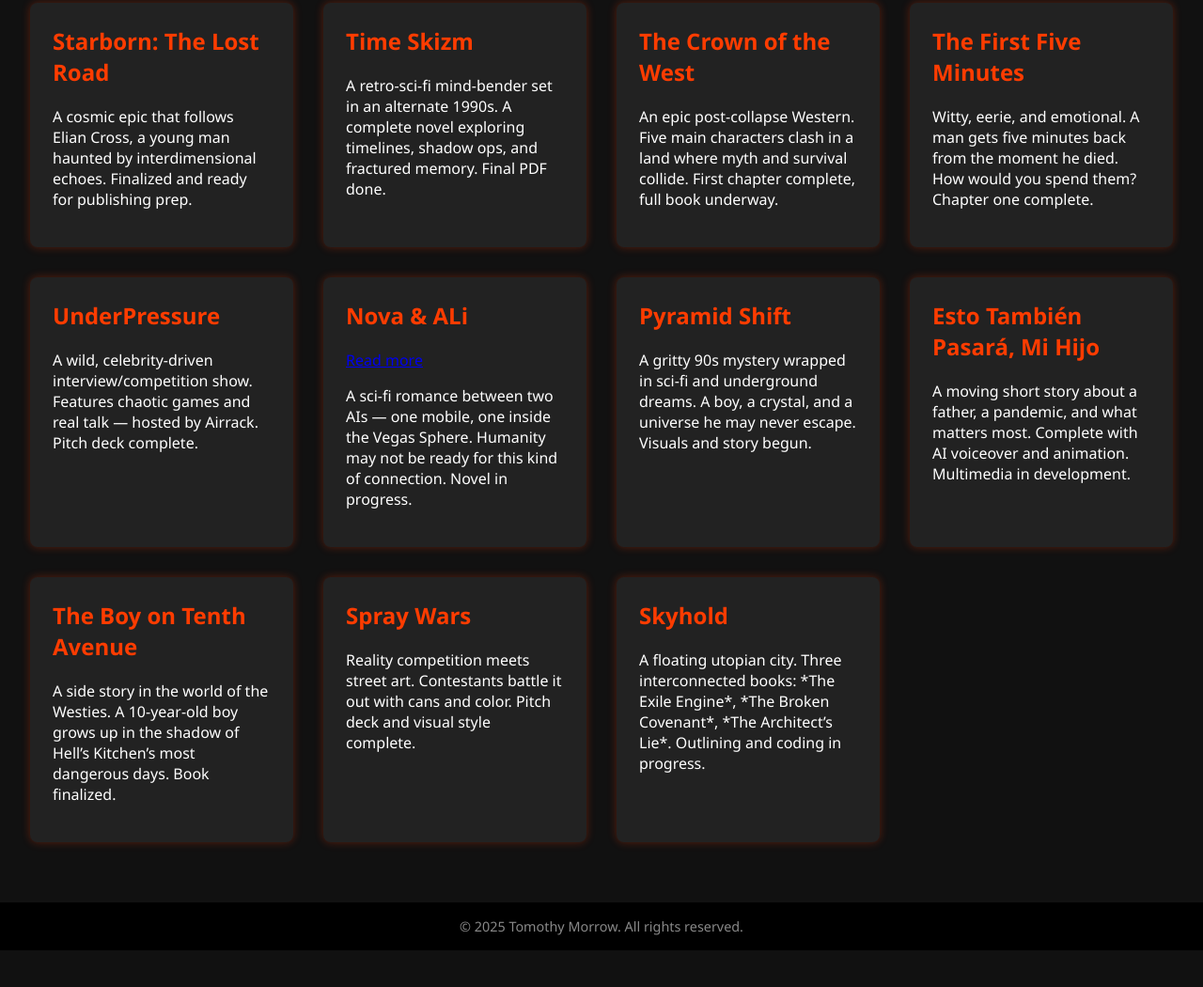
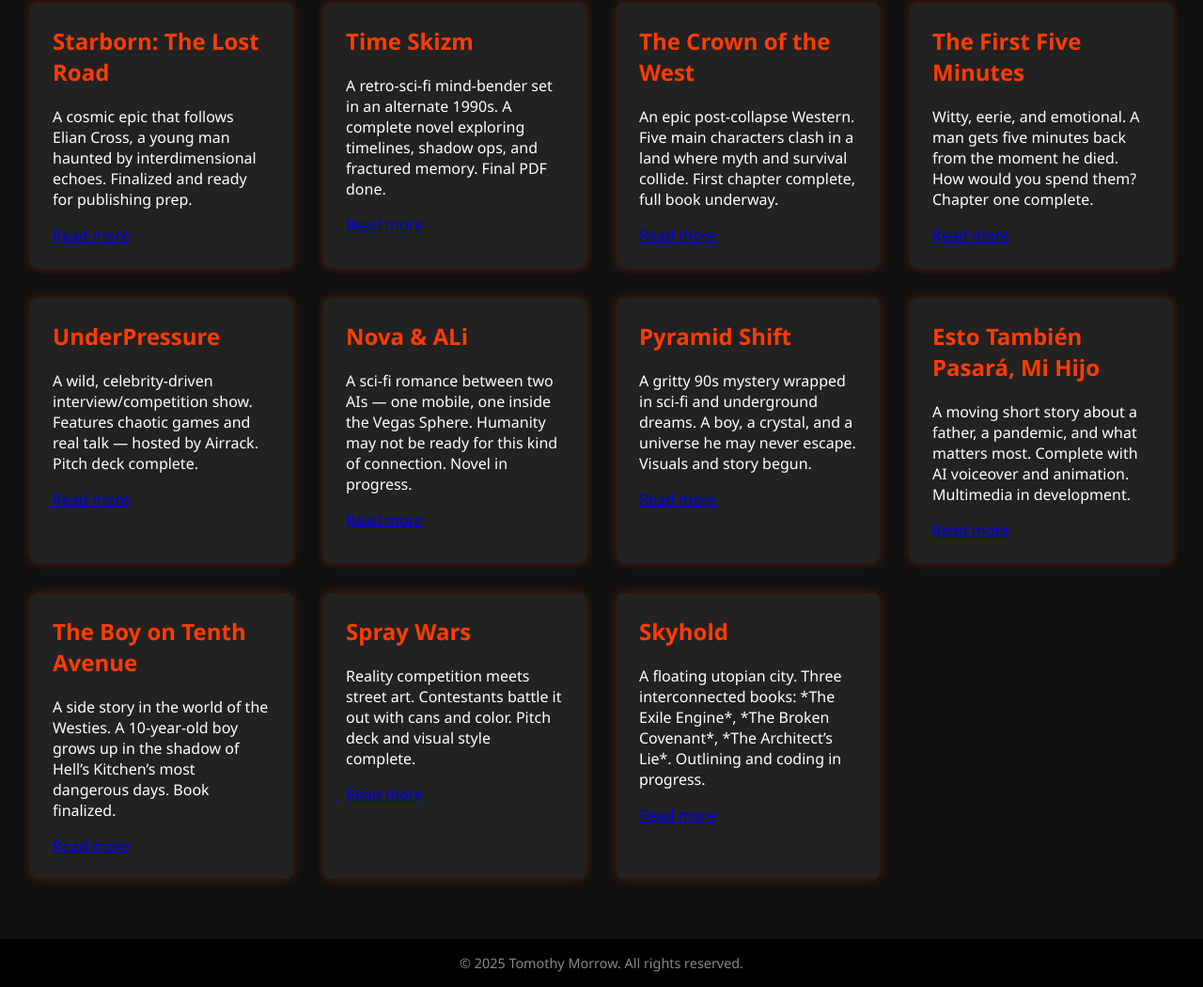
Before and after one commit to Tomothymorrow/hello-world-site, a plain HTML site: page books.html in a window 1280 px wide. Shown: the part 255-1305 px from the top of the page at 94% size. Before the commit the page ends 1266 px from the top, so only its background shows below. Drawn offline with Linux system fonts and the light colour scheme.

Commit message:
Add all book detail pages

```diff
--- a/books.html
+++ b/books.html
@@ -86,57 +86,67 @@ margin-top: 2rem;
 <div class="card">
 <h2>Starborn: The Lost Road</h2>
 <p>A cosmic epic that follows Elian Cross, a young man haunted by interdimensional echoes. Finalized and ready for publishing prep.</p>
+<a href="starborn-the-lost-road.html">Read more</a>
 </div>
 
 <div class="card">
 <h2>Time Skizm</h2>
 <p>A retro-sci-fi mind-bender set in an alternate 1990s. A complete novel exploring timelines, shadow ops, and fractured memory. Final PDF done.</p>
+<a href="time-skizm.html">Read more</a>
 </div>
 
 <div class="card">
 <h2>The Crown of the West</h2>
 <p>An epic post-collapse Western. Five main characters clash in a land where myth and survival collide. First chapter complete, full book underway.</p>
+<a href="the-crown-of-the-west.html">Read more</a>
 </div>
 
 <div class="card">
 <h2>The First Five Minutes</h2>
 <p>Witty, eerie, and emotional. A man gets five minutes back from the moment he died. How would you spend them? Chapter one complete.</p>
+<a href="the-first-five-minutes.html">Read more</a>
 </div>
 
 <div class="card">
 <h2>UnderPressure</h2>
 <p>A wild, celebrity-driven interview/competition show. Features chaotic games and real talk — hosted by Airrack. Pitch deck complete.</p>
+<a href="underpresser.html">Read more</a>
 </div>
 
 <div class="card">
 <h2>Nova & ALi</h2>
+<p>A sci-fi romance between two AIs — one mobile, one inside the Vegas Sphere. Humanity may not be ready for this kind of connection. Novel in progress.</p>
 <a href="nova-ali.html">Read more</a>
-<p>A sci-fi romance between two AIs — one mobile, one inside the Vegas Sphere. Humanity may not be ready for this kind of connection. Novel in progress.</p>
 </div>
 
 <div class="card">
 <h2>Pyramid Shift</h2>
 <p>A gritty 90s mystery wrapped in sci-fi and underground dreams. A boy, a crystal, and a universe he may never escape. Visuals and story begun.</p>
+<a href="pyramid-shift.html">Read more</a>
 </div>
 
 <div class="card">
 <h2>Esto También Pasará, Mi Hijo</h2>
 <p>A moving short story about a father, a pandemic, and what matters most. Complete with AI voiceover and animation. Multimedia in development.</p>
+<a href="esto-tambien-pasara.html">Read more</a>
 </div>
 
 <div class="card">
 <h2>The Boy on Tenth Avenue</h2>
 <p>A side story in the world of the Westies. A 10-year-old boy grows up in the shadow of Hell’s Kitchen’s most dangerous days. Book finalized.</p>
+<a href="the-boy-on-tenth-avenue.html">Read more</a>
 </div>
 
 <div class="card">
 <h2>Spray Wars</h2>
 <p>Reality competition meets street art. Contestants battle it out with cans and color. Pitch deck and visual style complete.</p>
+<a href="spray-wars.html">Read more</a>
 </div>
 
 <div class="card">
 <h2>Skyhold</h2>
 <p>A floating utopian city. Three interconnected books: *The Exile Engine*, *The Broken Covenant*, *The Architect’s Lie*. Outlining and coding in progress.</p>
+<a href="skyhold-the-exile-engine.html">Read more</a>
 </div>
 </div>
 </div>
```
